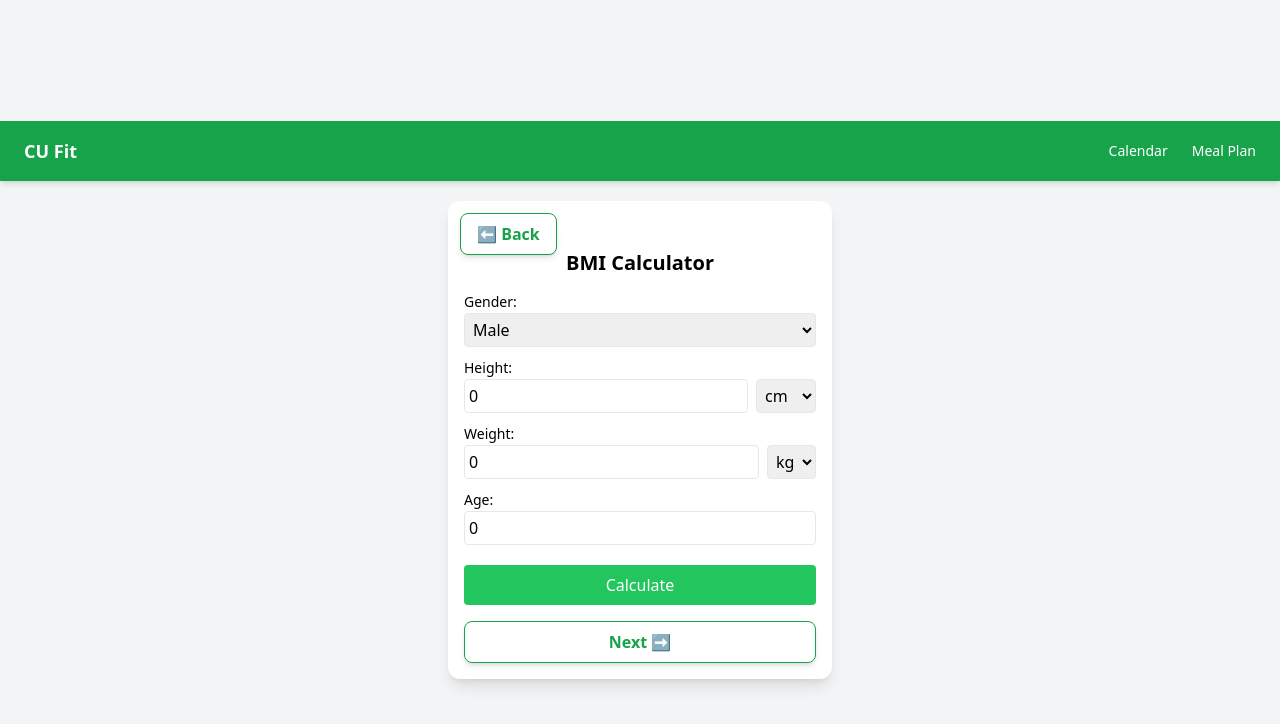
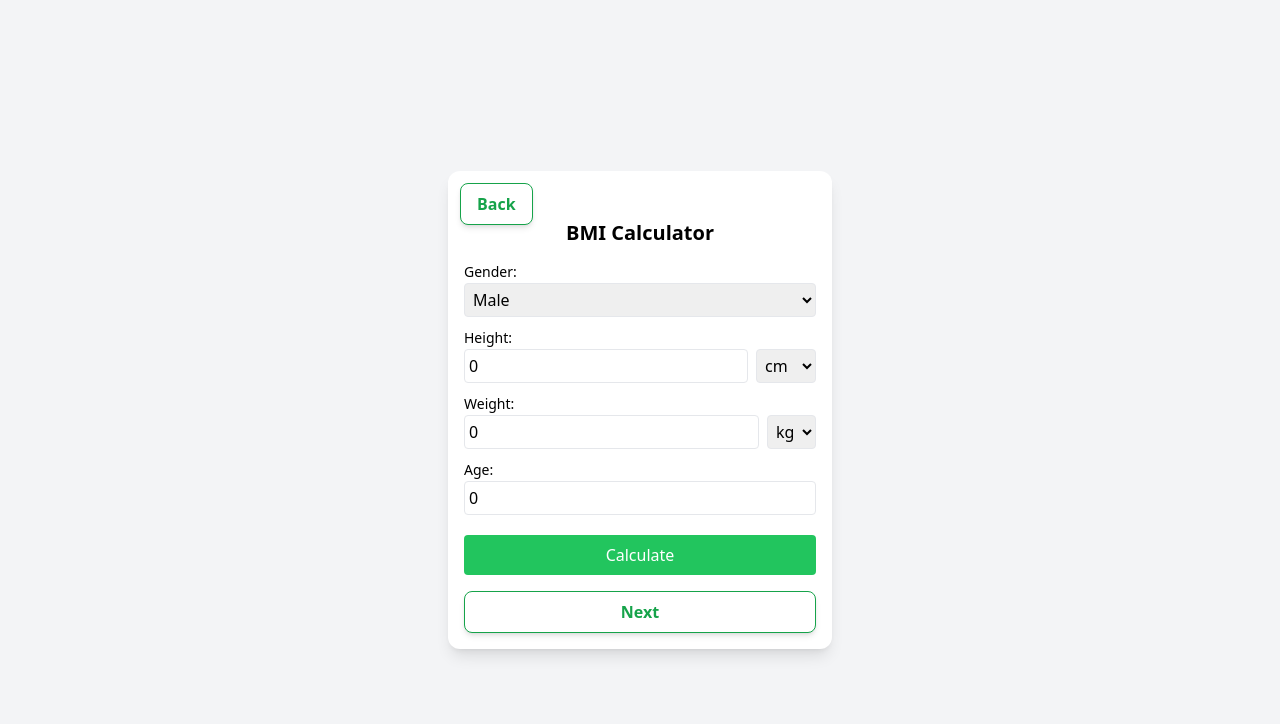
Before and after one commit to Harsh-patel27/cu-fit-fe, a React (Create React App) app: page /bmi-calculator in a window 1280 px wide. Shown: the top 724 px of the page. Built offline with nearby package versions, Linux system fonts and the light colour scheme.

Commit message:
connected the BMI page to the project and edited the header

```diff
--- a/src/pages/Bmicalculator.jsx
+++ b/src/pages/Bmicalculator.jsx
@@ -1,4 +1,5 @@
 import { useState } from "react";
+import { useNavigate } from "react-router-dom";
 
 export default function BMICalculator() {
   const [gender, setGender] = useState("male");
@@ -9,6 +10,8 @@ export default function BMICalculator() {
   const [weightUnit, setWeightUnit] = useState("kg");
   const [bmi, setBmi] = useState(null);
   const [comment, setComment] = useState("");
+
+  const navigate = useNavigate();
 
   const calculateBMI = () => {
     let heightInMeters = heightUnit === "cm" ? height / 100 : height * 0.3048;
@@ -22,23 +25,17 @@ export default function BMICalculator() {
     else setComment("Obese");
   };
 
+  const handleNext = () => {
+    navigate("/goal-selection");
+  };
+
   return (
     <div className="flex flex-col items-center justify-center min-h-screen bg-gray-100">
 
-      {/* هدر صفحه با دو بخش چپ و راست */}
-      <header className="w-full bg-green-600 text-white py-4 px-6 shadow-md flex justify-between items-center">
-        <span className="text-lg font-bold">CU Fit</span>
-        <div className="space-x-6 text-sm">
-        <a href="/calendar">Calendar</a>
-        <a href="/meal-plan">Meal Plan</a>
-        </div>
-      </header>
 
       <div className="bg-white p-4 rounded-xl shadow-lg w-96 relative mt-5">
-
-        {/* دکمه Back */}
         <button className="absolute top-3 left-3 bg-white text-green-600 font-bold px-4 py-2 rounded-lg shadow-md border border-green-600 hover:bg-gray-100 transition">
-          ⬅ Back
+          Back
         </button>
 
         <h2 className="text-xl font-bold mb-3 text-center mt-8">BMI Calculator</h2>
@@ -70,9 +67,7 @@ export default function BMICalculator() {
         <label className="text-sm">Age:</label>
         <input type="number" className="w-full p-1 border rounded mb-2" value={age} onChange={(e) => setAge(e.target.value)} />
 
-        {/* دکمه Calculate */}
-        <button className="w-full bg-green-500 text-white p-2 rounded mt-3 hover:bg-green-700 transition mx-auto block"
-          onClick={calculateBMI}>
+        <button className="w-full bg-green-500 text-white p-2 rounded mt-3 hover:bg-green-700 transition mx-auto block" onClick={calculateBMI}>
           Calculate
         </button>
 
@@ -83,9 +78,8 @@ export default function BMICalculator() {
           </div>
         )}
 
-        {/* دکمه Next - حالا کاملاً زیر Calculate هست */}
-        <button className="w-full mt-4 bg-white text-green-600 font-bold px-4 py-2 rounded-lg shadow-md border border-green-600 hover:bg-gray-100 transition">
-          Next ➡
+        <button className="w-full mt-4 bg-white text-green-600 font-bold px-4 py-2 rounded-lg shadow-md border border-green-600 hover:bg-gray-100 transition" onClick={handleNext}>
+          Next
         </button>
       </div>
     </div>
--- a/src/pages/Calender.jsx
+++ b/src/pages/Calender.jsx
@@ -55,7 +55,7 @@ const CalendarPage = () => {
       // });
 
       alert('Rest days saved successfully!');
-      navigate('/goal-selection');
+      navigate('/bmi-calculator');
     } catch (error) {
       console.error('Error saving rest days:', error);
       alert('Failed to save rest days. Please try again.');
```
